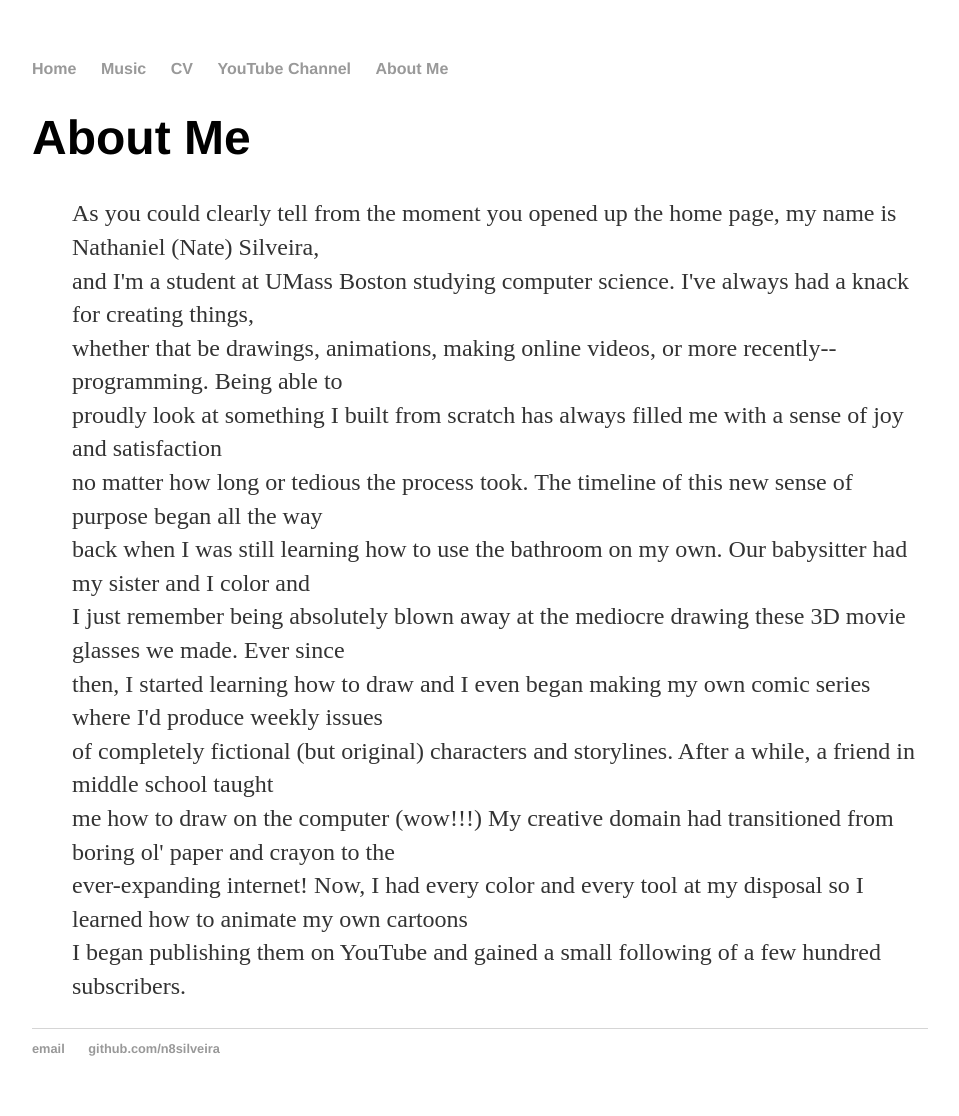
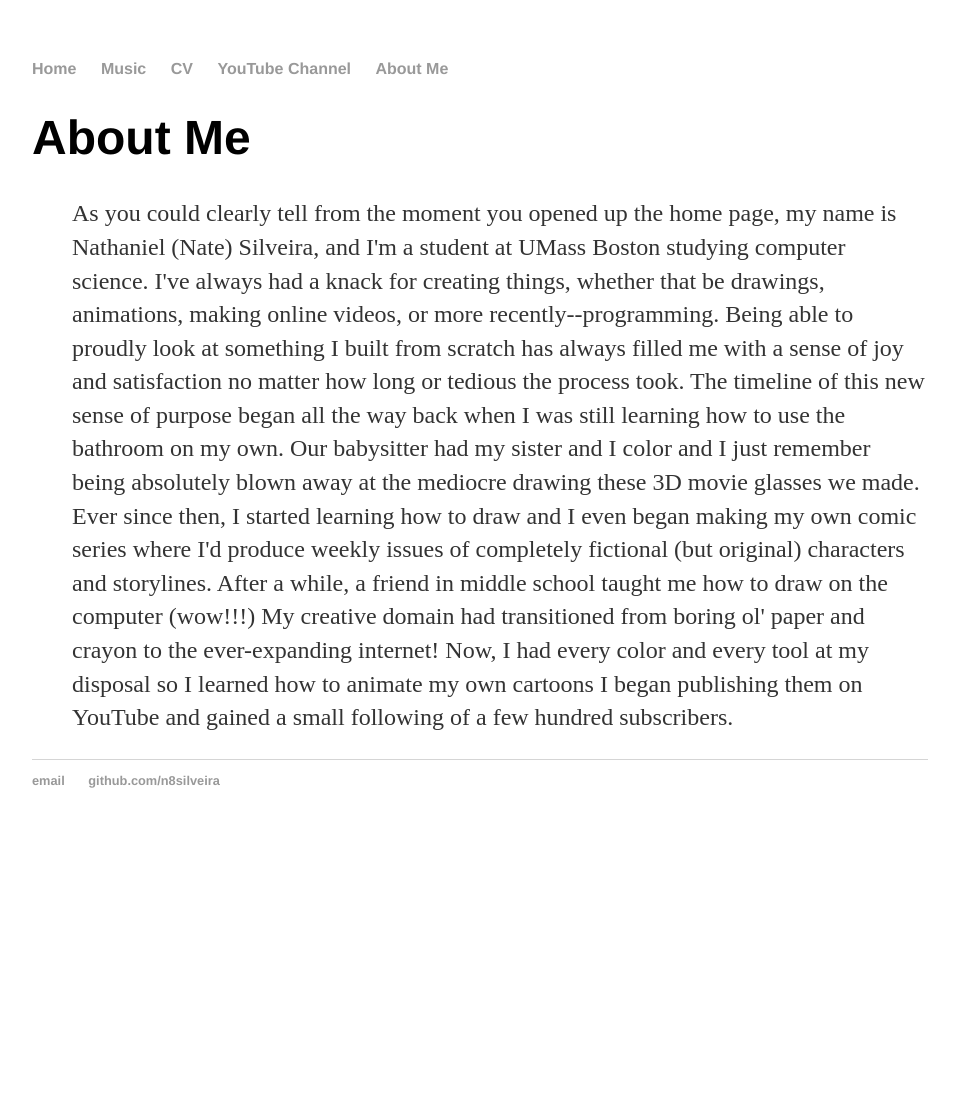
Before and after one commit to n8silveira/n8silveira.github.io, a Jekyll site: the page built from about/index.html, in a window 1280 px wide. Shown: the whole page, without its empty margins (160-1119 px from the left). Built offline with Jekyll 4.4.1, drawn with Linux system fonts in a browser that asks for light colours; after the commit the page ends 900 px from its top, so only the background shows below that.

Commit message:
Update index.html

```diff
--- a/about/index.html
+++ b/about/index.html
@@ -4,18 +4,19 @@
 ---
 	<h1>{{ page.title }}</h1>
 	<ul class="autobiography">
-		<p>As you could clearly tell from the moment you opened up the home page, my name is Nathaniel (Nate) Silveira,<br>
-			and I'm a student at UMass Boston studying computer science. I've always had a knack for creating things,<br>
-			whether that be drawings, animations, making online videos, or more recently--programming. Being able to<br>
-			proudly look at something I built from scratch has always filled me with a sense of joy and satisfaction<br>
-			no matter how long or tedious the process took. The timeline of this new sense of purpose began all the way<br>
-			back when I was still learning how to use the bathroom on my own. Our babysitter had my sister and I color and<br>
-			I just remember being absolutely blown away at the mediocre drawing these 3D movie glasses we made. Ever since<br>
-			then, I started learning how to draw and I even began making my own comic series where I'd produce weekly issues<br>
-			of completely fictional (but original) characters and storylines. After a while, a friend in middle school taught<br>
-			me how to draw on the computer (wow!!!) My creative domain had transitioned from boring ol' paper and crayon to the<br>
-			ever-expanding internet! Now, I had every color and every tool at my disposal so I learned how to animate my own cartoons<br>
-			I began publishing them on YouTube and gained a small following of a few hundred subscribers.
+		<p>As you could clearly tell from the moment you opened up the home page, my name is Nathaniel (Nate) Silveira,
+			and I'm a student at UMass Boston studying computer science. I've always had a knack for creating things,
+			whether that be drawings, animations, making online videos, or more recently--programming. Being able to
+			proudly look at something I built from scratch has always filled me with a sense of joy and satisfaction
+			no matter how long or tedious the process took. The timeline of this new sense of purpose began all the way
+			back when I was still learning how to use the bathroom on my own. Our babysitter had my sister and I color
+			and I just remember being absolutely blown away at the mediocre drawing these 3D movie glasses we made.
+			Ever since then, I started learning how to draw and I even began making my own comic series where I'd
+			produce weekly issues of completely fictional (but original) characters and storylines. After a while,
+			a friend in middle school taught me how to draw on the computer (wow!!!) My creative domain had transitioned
+			from boring ol' paper and crayon to the ever-expanding internet! Now, I had every color and every tool at my
+			disposal so I learned how to animate my own cartoons I began publishing them on YouTube and gained a small
+			following of a few hundred subscribers.
 		</p>
 
 	</ul>
```
